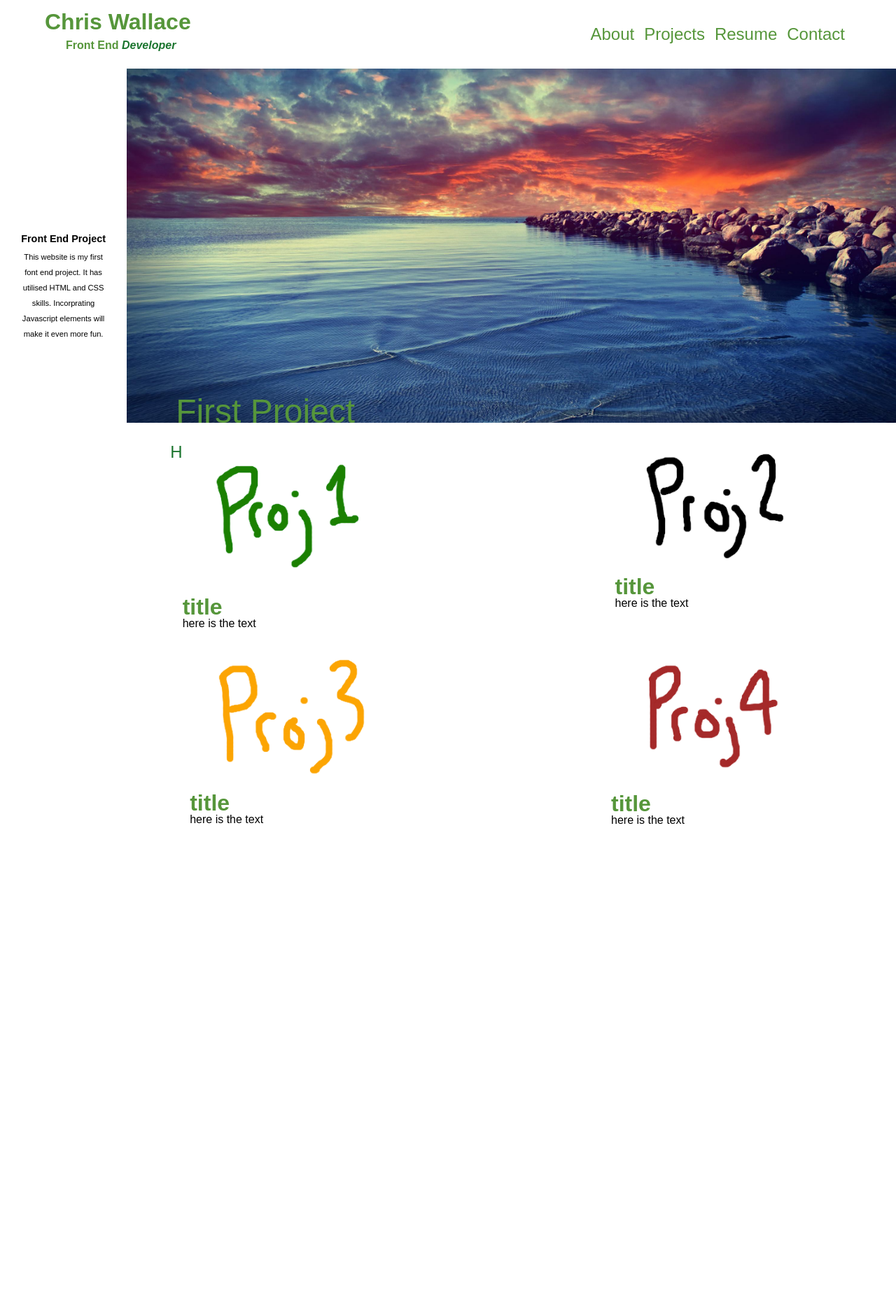
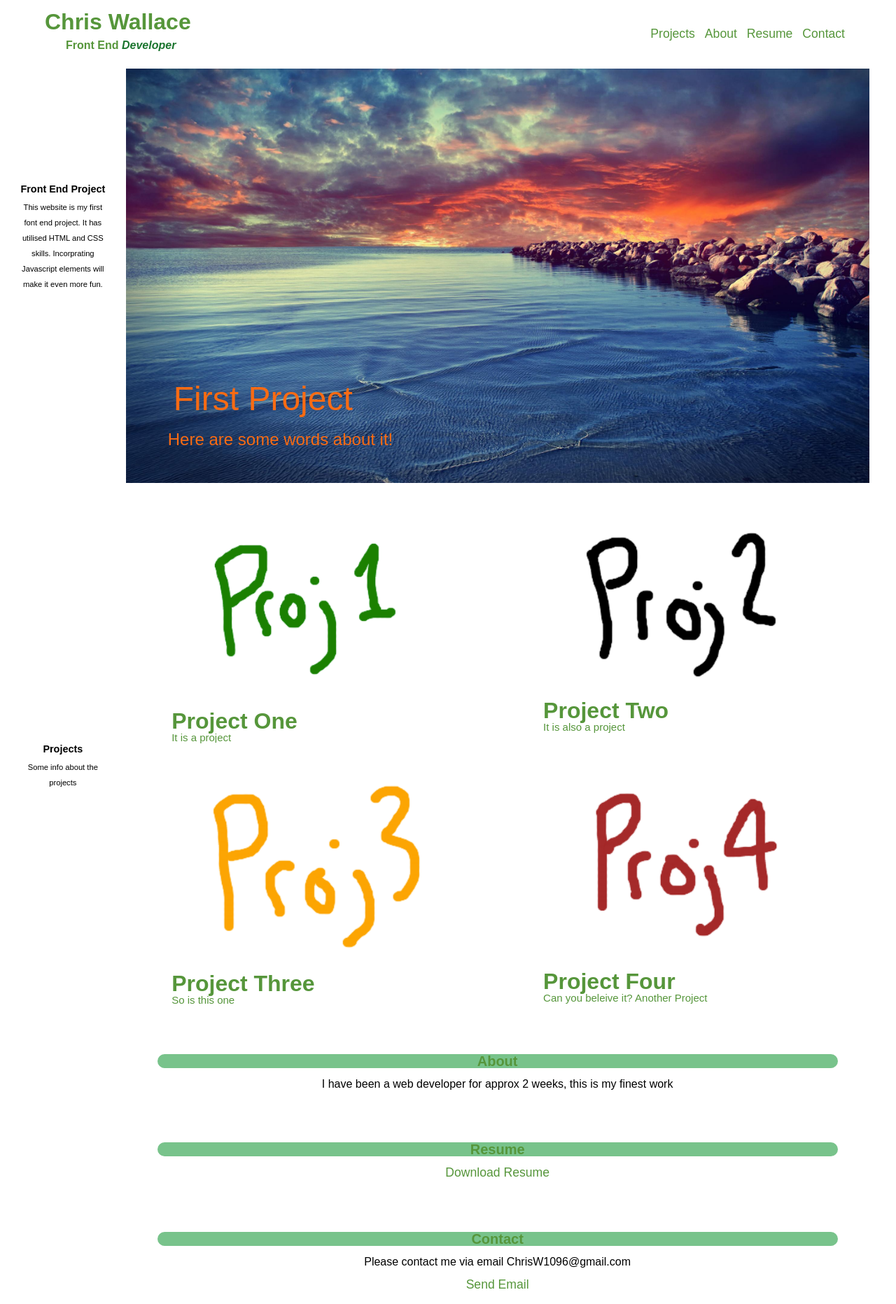
Before and after one commit to WollemiPines/my-projects-website, a plain HTML site: page index.html in a window 1280 px wide. Shown: the top 1863 px of the page at 70% size. Before the commit the page ends 1180 px from the top, so only its background shows below. Drawn offline with Linux system fonts and the light colour scheme.

Commit message:
updated footer section and styles

```diff
--- a/assets/css/style.css
+++ b/assets/css/style.css
@@ -1,3 +1,4 @@
+/* Variable directory */
 :root {
     --dark: #13293d;
     --light: #fff;
@@ -7,9 +8,11 @@
     --button_color: rgb(120, 195, 139);
     --button_color_active:rgb(72, 161, 94);
 }
+/* All items */
 *{
     font-family: Arial, Helvetica, sans-serif;
 }
+/* Header specific items */
 header {
     display: flex;
 width:100%;
@@ -18,7 +21,6 @@ align-items: center;
 justify-content: center;
 background-color: var(--background);
 padding:15px 0;
-
 }
 .header_container{
     display: flex;
@@ -28,14 +30,16 @@ padding:15px 0;
     justify-content: space-between;
     align-items: center;
 }
-
-.header_title{
-    align-self: flex-start;
+.header-links {
+    display: inline-flex;
+    justify-items: space-around;
+    border: 2px var(--background) solid;
 }
-.header_links{
-    align-self: flex-end;
+.dev {
+    color: var(--contrast_text);
+    font-style: italic;
 }
-
+/*--- All H group text, except h4, see "additonal info areas" at bottom of css file ---*/
 h1 {
     font-size: 200%;
     text-align: left;
@@ -52,27 +56,102 @@ h3{
     text-align: center;
     line-height: 30px;
 }
+/* Body = everything expect the header and footer */
 body {
     display:flex;
     flex-direction: column;
-    width:100%;
+    width:97%;
     }
-
+/* Aside is the LHS panel */
+aside{
+    display:flex;
+    flex-direction:column;
+    align-items: center;
+    padding:30px 0;
+    margin:2%;
+    max-width: 130px;
+    min-width: 70px;
+}
 .aside_p{
     font-size: 70%;
     line-height: 22px;
     text-align: center;
 }
-.dev {
+.aside_intro{
+    padding-top: 200px;
+    height:1000px;
+}
+.projects{
+    height:500px;
+}
+/* Main is everything except the header, footer and aside */
+main {
+    display:flex;
+    flex-direction:row;
+}
+/* Flagship images is the background image in this case */
+.flagship_image_section{
+    display: flex;
+    justify-content: flex-start;
+    align-content: flex-end;
+    flex-direction: column;
+    padding: 50% 5% 15% 5%;
+    background-image: url(../images/flagship_image_2.jpeg);
+    background-color: black;
+    height: 550px;
+    background-position: center;
+    background-repeat: no-repeat;
+    background-size: cover;
+    background-attachment: fixed;
+    width:fill;
+}
+.intro_text_title{
+    color:rgb(249, 107, 19);
+    font-size: 300%;
+    margin:15px;
+}
+.intro_text {
+    color:rgb(249, 107, 19);
+    font-size: 150%;
+    margin:7px;
+}
+/* Project images section is for images of the project */
+.project_images {
+    display:flex;
+flex-flow: row wrap;
+    justify-content: space-around;
+    width:100%;
+    flex:1 1 50%;
+    padding:10px 0;
+}
+.project_images img[src$=".png"]{
+    width:400px;
+    height: 90%;
+    border-radius: 15%;
+}
+.card-titles .more-text {
+    display:flex;
+    flex-direction: column;
     color: var(--contrast_text);
-    font-style: italic;
 }
-.header-links {
-    display: inline-flex;
-    justify-items: space-around;
-    border: 2px var(--background) solid;
+.more-text{
+    color: var(--header_text);
+    font-size: 15px;
 }
-
+/* Addtional info areas */
+.content_about, .content_resume, .content_contact{
+    margin:30px 15px 15px;
+    text-align: center;
+    padding:15px;
+}
+h4{
+    color:var(--header_text);
+    font-size: 20px;
+    margin:15px;
+    background-color: var(--button_color);
+    border-radius: 15px;
+}
+/* Link fottating */
 .h-link a:hover{
     padding:5px;
     border: 2px black solid;
@@ -84,7 +163,7 @@ body {
 .h-link a:link{
     padding:5px;
     border: 2px var(--background) solid;
-    font-size: 150%;
+    font-size: 110%;
     color: var(--header_text);
     text-decoration: none;
 }
@@ -94,73 +173,18 @@ a:active{
     background-color: var(--button_color_active);
 }
 a:visited{
+    padding:5px;
+    border: 2px var(--background) solid;
+    font-size: 110%;
+    color: var(--header_text);
     text-decoration: none;
 }
-
-main {
-    display:flex;
-    flex-direction:row;
-
-}
-
-.flagship_image_section{
-    display: flex;
-    justify-content: flex-start;
-    align-content: flex-end;
-    flex-direction: column;
-    padding: 50% 5% 5%;
-    background-image: url(../images/flagship_image_2.jpeg);
-    background-color: black;
-    height: 600px;
-    background-position: center;
-    background-repeat: no-repeat;
-    background-size: cover;
-    background-attachment: fixed;
-    height: fill;
-    width:fill;
-
-}
-.intro_text_title{
-    color:var(--header_text);
-    font-size: 300%;
-    margin:15px;
-}
-.intro_text {
-    color:var(--contrast_text);
-    font-size: 150%;
-    margin:7px;
-}
-
-
-.project_images {
-    display:flex;
-    flex-wrap: wrap;
-    justify-content: space-around;
-    gap:5% 10%;
-    flex:1 1 50%;
-}
-
-.project_images img[src$=".png"]{
-    width:90%;
-    height: 90%;
-    border-radius: 15%;
-}
-.card-titles .more-text {
-    display:flex;
-    flex-direction: column;
-    color: var(--contrast_text);
-}
-
-aside{
-    display:flex;
-    flex-direction:column;
-    align-items: center;
-    padding:300px 0;
-    margin:2%;
-    max-width: 130px;
-    min-width: 70px;
-
-}
+/* Footer */
 footer{
     width:100%;
+    text-align: center;
+    background-color: var(--button_color);
+    padding:20px;
+    margin:15px;
+    border:2px var(--contrast_text) solid;
 }
--- a/index.html
+++ b/index.html
@@ -10,7 +10,6 @@
 
   <body>
 
-
     <header>
     <div class="header_container">
           <div class="header_title">
@@ -19,37 +18,42 @@
           </div>
           <div class="header-links">
              <div class="h-link">
-                   <a href="www" alt="">About</a>
+                 <a href="#project_images" alt="">Projects</a>
             </div>
               <div class="h-link">
-                    <a href="www" alt="">Projects</a>
+                   <a href="#content_about" alt="">About</a>
               </div>
               <div class="h-link">
-                   <a href="www" alt="">Resume</a>
+                   <a href="#content_resume" alt="">Resume</a>
               </div>
               <div class="h-link">
-                   <a href="www" alt="">Contact</a>
+                   <a href="#content_contact" alt="">Contact</a>
              </div>
           </div>
     </div>
-
    </header>
 
    <main>
 
      <aside>
+       <div class="aside_intro">
         <h3>
          Front End
          Project
         </h3>
         <p class="aside_p">This website is my first font end project. It has utilised HTML and CSS skills. Incorprating Javascript elements will make it even more fun.</p>
+       </div>
+       <div class="projects">
+        <h3>
+          Projects
+        </h3>
+         <p class="aside_p">Some info about the projects</p>
+       </div>
      </aside>
 
-        <div class="background_image">
-
+     <div class="background">
 
       <section class="flagship_image_section">
-                  <!--<a href="hjds"> <img src="../my-projects-website/assets/images/flagship-image.png" alt="" height="stretch" width="stretch"></a>-->
         <div class="intro_text_title">
           <p>First Project</p>
         </div>
@@ -57,14 +61,13 @@
           <p>Here are some words about it!</p>
          </div>
       </section>
-                <section class="project_images">
-
+      <section class="project_images" id="project_images">
          <div class="project_image_one">
             <div class="project_image_one_img">
               <a href="hjds"> <img src="../my-projects-website/assets/images/proj1.png" alt=""></a>
-                          <h1 class="card-titles">title</h1>
+                 <h1 class="card-titles">Project One</h1>
                     <div class="more-text">
-                              <p>here is the text</p>
+                       <p>It is a project</p>
                     </div>
             </div>
          </div>
@@ -72,9 +75,9 @@
          <div class="project_image_two">
             <div class="project_image_two_img">
                <a href="hjds"> <img src="../my-projects-website/assets/images/proj2.png" alt=""b></a>
-                          <h1 class="card-titles">title</h1>
+                  <h1 class="card-titles">Project Two</h1>
                      <div class="more-text">
-                              <p>here is the text</p>
+                        <p>It is also a project</p>
                       </div>
               </div>
           </div>
@@ -82,9 +85,9 @@
                             <div class="project_image_three">
                                 <div class="project_image_three_img">
                                 <a href="hjds"> <img src="../my-projects-website/assets/images/proj3.png" alt=""></a>
-                                  <h1 class="card-titles">title</h1>
+                                  <h1 class="card-titles">Project Three</h1>
                                   <div class="more-text">
-                                      <p>here is the text</p>
+                                      <p>So is this one</p>
                                   </div>
                                 </div>
                                 </div>
@@ -92,11 +95,32 @@
                             <div class="project_image_four">
                                   <div class="project_image_three_img">
                                 <a href="hjds"> <img src="../my-projects-website/assets/images/proj4.png" alt=""></a>
-                                  <h1 class="card-titles">title</h1>
+                                  <h1 class="card-titles">Project Four</h1>
                                   <div class="more-text">
-                                      <p>here is the text</p>
+                                      <p>Can you beleive it? Another Project</p>
                                   </div>
                                 </div>
+                            </div>
+
+                  </section>
+                  <section class="content_about" id="content_about">
+                    <h4>About</h4>
+                    <p> I have been a web developer for approx 2 weeks, this is my finest work</p>
+                  </section>
+                  <section class="content_resume" id="content_resume">
+                    <h4>Resume</h4>
+                    <div class="h-link">
+                    <a href="ghjas">Download Resume</a>
+                  </div>
+                    </section>
+                    <section class="content_contact" id="centent_contact">
+                      <h4>Contact</h4>
+                      <p>Please contact me via email
+                        ChrisW1096@gmail.com
+                      </p>
+                      <br>
+                        <div class="h-link">
+                          <a href="mailto:chrisw1096@gmail.com">Send Email</a>
                         </div>
 
                   </section>
@@ -106,8 +130,7 @@
 
     <footer>
         <div class="container">
-
-
+          <p>Made by       Chris Wallace        2022</p>
         </div>
     </footer>
 
```
Also changed, not shown: 1 other file. Lines whose indentation alone changed are shown as unchanged.
